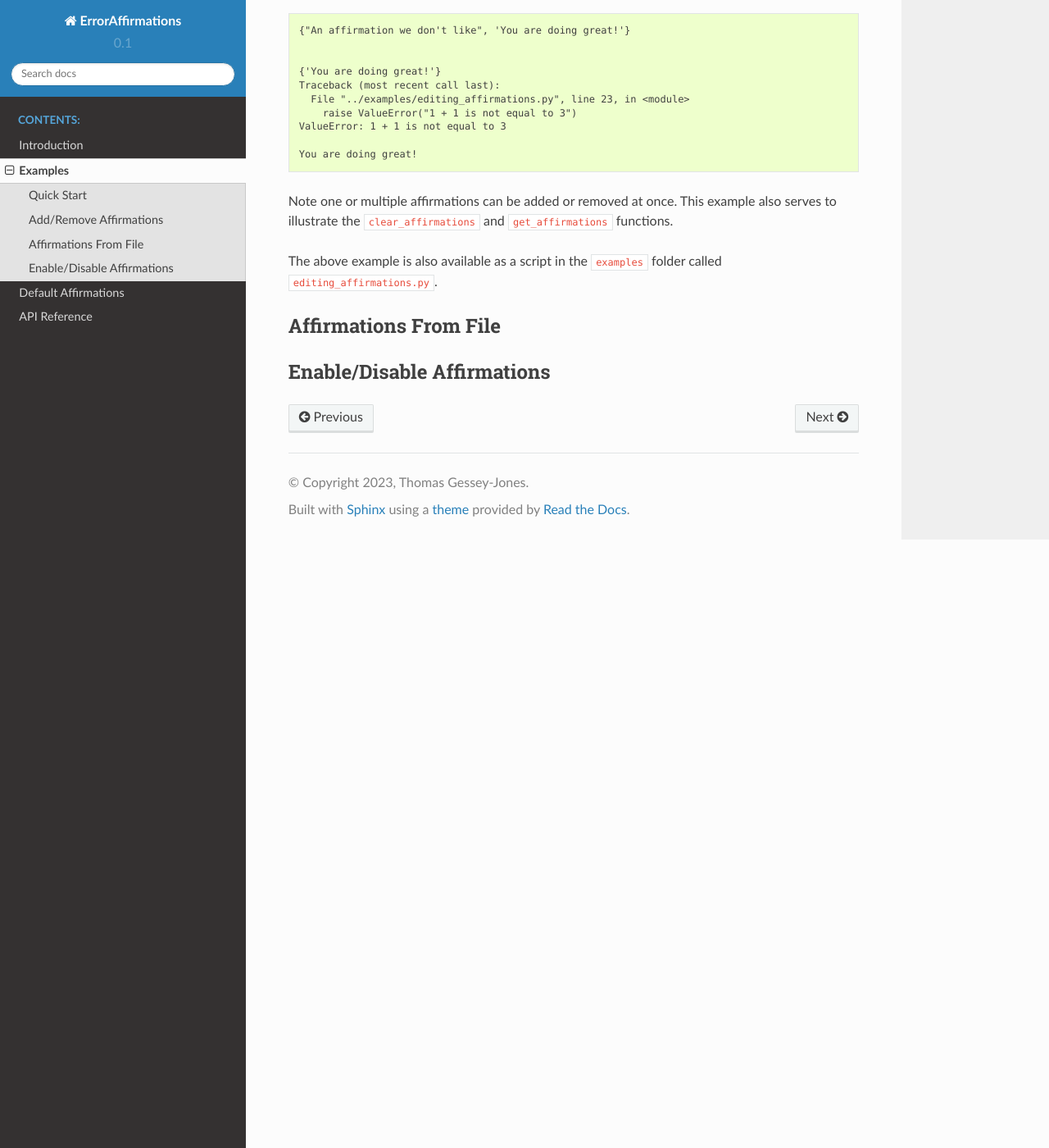
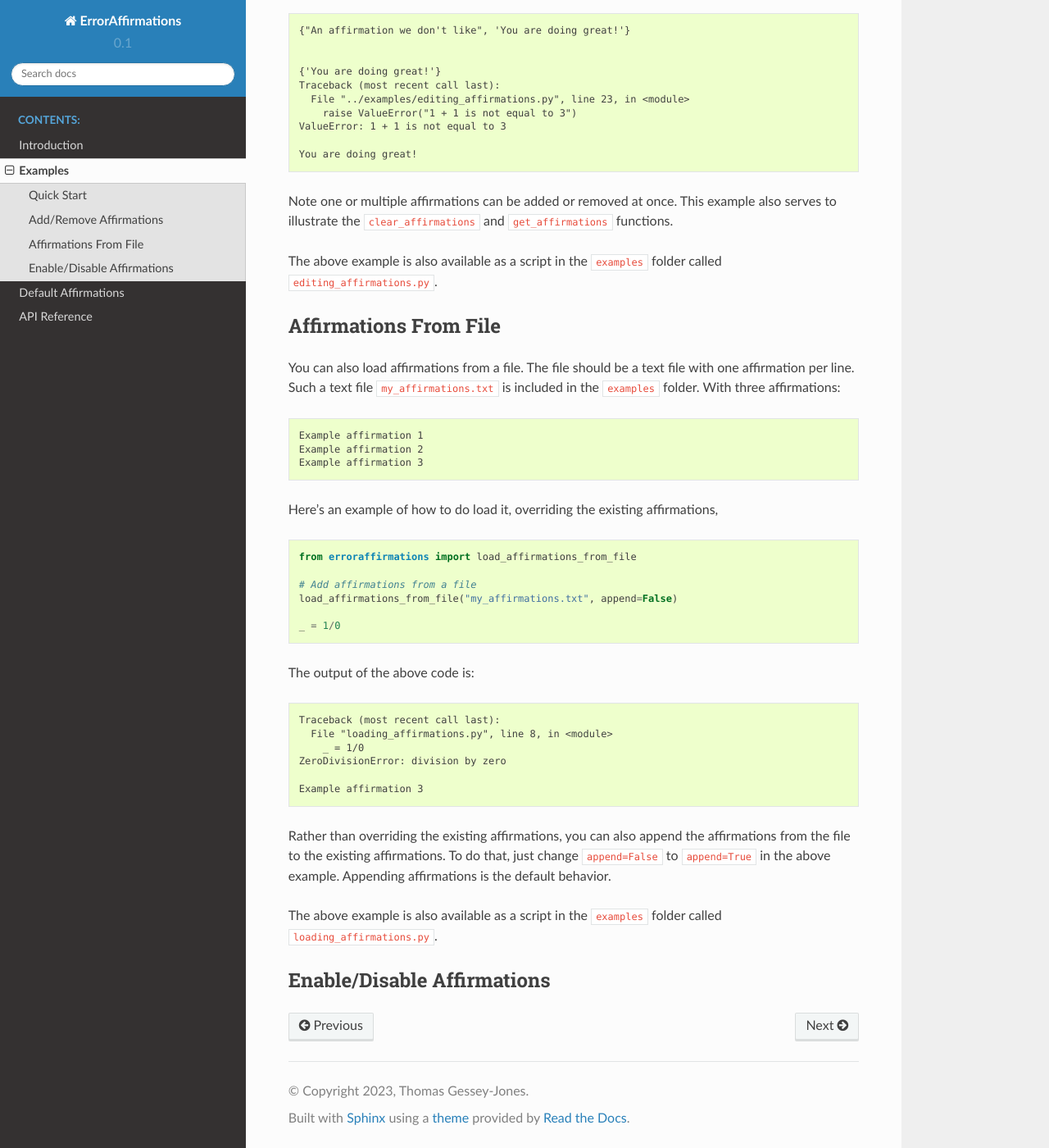
Before and after one commit to ThomasGesseyJones/ErrorAffirmations, a Sphinx documentation site: the page built from docs/source/examples.rst, in a window 1280 px wide and 1400 px high, scrolled down 1537 px. Shown: the whole window at 82% size. Built offline with Sphinx 7.4.7 and the Read the Docs theme 2.0.0, drawn with Linux system fonts in a browser that asks for light colours.

Commit message:
New loading example

```diff
--- a/docs/source/examples.rst
+++ b/docs/source/examples.rst
@@ -103,6 +103,45 @@ called ``editing_affirmations.py``.
 Affirmations From File
 ----------------------
 
+You can also load affirmations from a file. The file should be a text file
+with one affirmation per line. Such a text file ``my_affirmations.txt`` is
+included in the ``examples`` folder. With three affirmations:
+
+.. code:: text
+
+    Example affirmation 1
+    Example affirmation 2
+    Example affirmation 3
+
+Here's an example of how to do load it, overriding the existing affirmations,
+
+.. code:: python
+
+    from erroraffirmations import load_affirmations_from_file
+
+    # Add affirmations from a file
+    load_affirmations_from_file("my_affirmations.txt", append=False)
+
+    _ = 1/0
+
+The output of the above code is:
+
+.. code:: text
+
+    Traceback (most recent call last):
+      File "loading_affirmations.py", line 8, in <module>
+        _ = 1/0
+    ZeroDivisionError: division by zero
+
+    Example affirmation 3
+
+Rather than overriding the existing affirmations, you can also append the
+affirmations from the file to the existing affirmations. To do that, just
+change ``append=False`` to ``append=True`` in the above example. Appending
+affirmations is the default behavior.
+
+The above example is also available as a script in the ``examples`` folder
+called ``loading_affirmations.py``.
 
 
 Enable/Disable Affirmations
```
Also changed, not shown: 3 other files.
